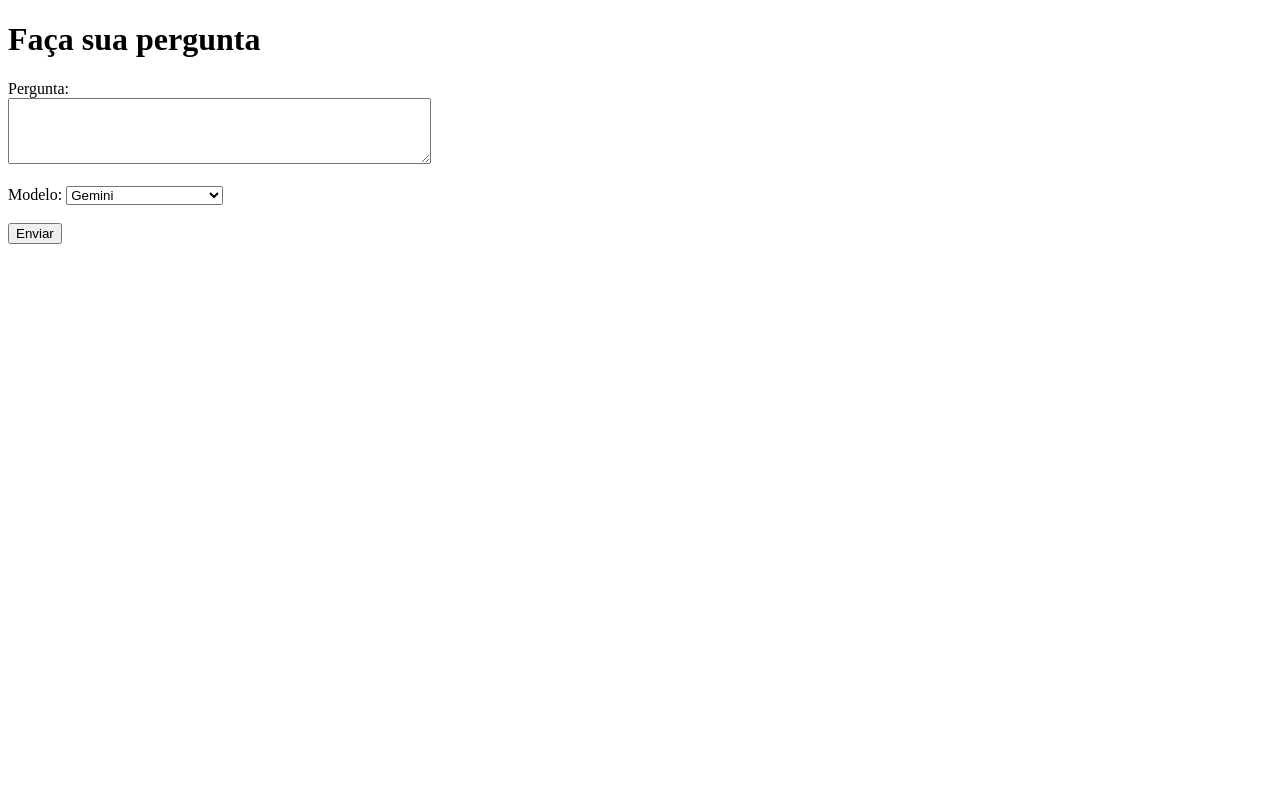
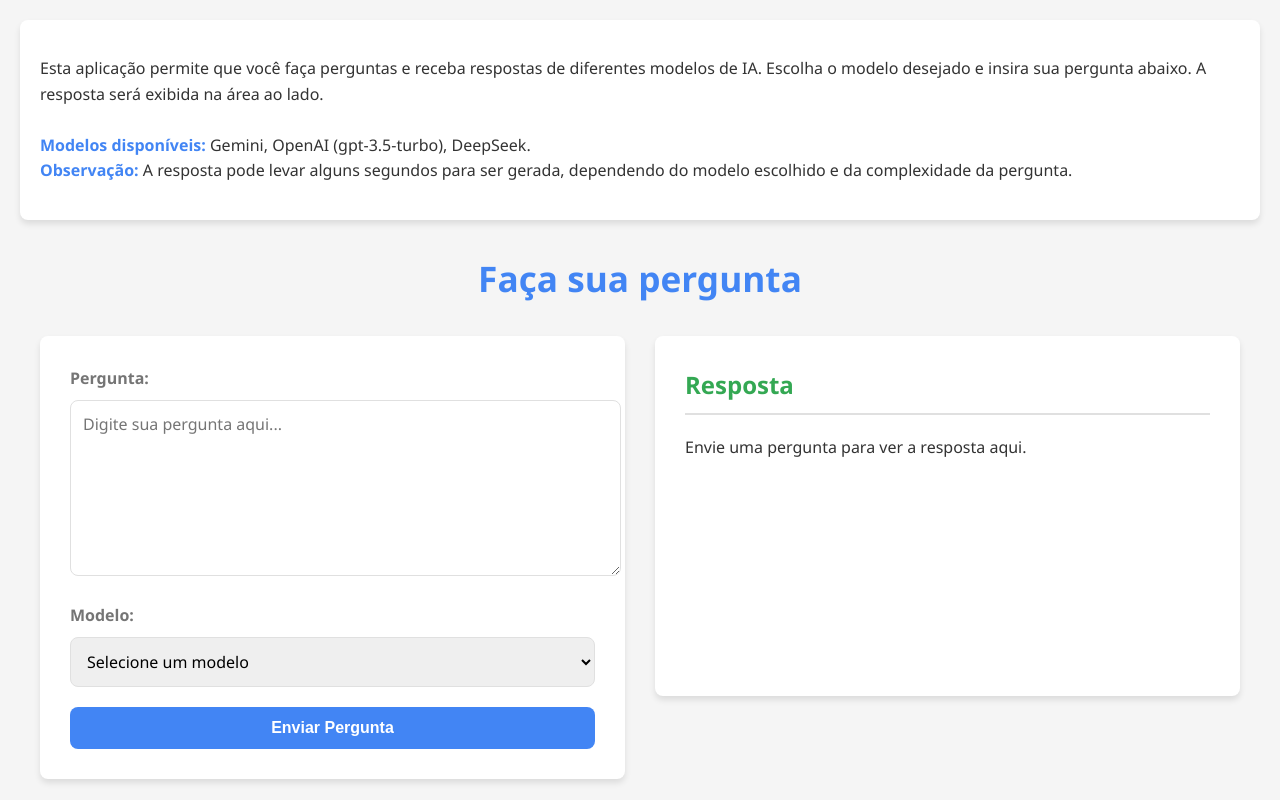
Before and after one commit to Antonio-Carlos-Alves-de-Mello/Inteligencia_Artificial, a Flask app: page / in a window 1280 px wide. Run offline with Flask 3, Linux system fonts and the light colour scheme.

Commit message:
Alteração HTML

```diff
--- a/templates/index.html
+++ b/templates/index.html
@@ -2,28 +2,209 @@
 <html lang="pt-BR">
 <head>
     <meta charset="UTF-8">
+    <meta name="viewport" content="width=device-width, initial-scale=1.0">
     <title>Fazer Pergunta</title>
+    <style>
+        :root {
+            --primary-color: #4285f4;
+            --secondary-color: #34a853;
+            --accent-color: #ea4335;
+            --text-color: #333;
+            --light-gray: #f5f5f5;
+            --medium-gray: #e0e0e0;
+            --dark-gray: #757575;
+            --white: #ffffff;
+            --box-shadow: 0 4px 6px rgba(0, 0, 0, 0.1);
+            --border-radius: 8px;
+        }
+
+        body {
+            font-family: 'Segoe UI', Tahoma, Geneva, Verdana, sans-serif;
+            line-height: 1.6;
+            color: var(--text-color);
+            background-color: var(--light-gray);
+            margin: 0;
+            padding: 20px;
+        }
+
+        .container {
+            display: flex;
+            gap: 30px;
+            max-width: 1200px;
+            margin: 0 auto;
+        }
+
+        .column {
+            flex: 1;
+            min-width: 0;
+        }
+
+        h1 {
+            color: var(--primary-color);
+            text-align: center;
+            margin-bottom: 30px;
+            font-size: 2.2rem;
+        }
+
+        h2 {
+            color: var(--secondary-color);
+            margin-top: 0;
+            border-bottom: 2px solid var(--medium-gray);
+            padding-bottom: 8px;
+        }
+
+        .intro {
+            background-color: var(--white);
+            padding: 20px;
+            border-radius: var(--border-radius);
+            box-shadow: var(--box-shadow);
+            margin-bottom: 30px;
+            grid-column: 1 / -1;
+        }
+
+        strong {
+            color: var(--primary-color);
+        }
+
+        .form-container {
+            background-color: var(--white);
+            padding: 30px;
+            border-radius: var(--border-radius);
+            box-shadow: var(--box-shadow);
+            height: fit-content;
+            position: sticky;
+            top: 20px;
+        }
+
+        .response-container {
+            background-color: var(--white);
+            padding: 30px;
+            border-radius: var(--border-radius);
+            box-shadow: var(--box-shadow);
+            min-height: 300px;
+        }
+
+        label {
+            display: block;
+            margin-bottom: 8px;
+            font-weight: 600;
+            color: var(--dark-gray);
+        }
+
+        textarea, select {
+            width: 100%;
+            padding: 12px;
+            border: 1px solid var(--medium-gray);
+            border-radius: var(--border-radius);
+            font-family: inherit;
+            font-size: 1rem;
+            margin-bottom: 20px;
+            transition: border-color 0.3s, box-shadow 0.3s;
+        }
+
+        textarea {
+            min-height: 150px;
+            resize: vertical;
+        }
+
+        textarea:focus, select:focus {
+            outline: none;
+            border-color: var(--primary-color);
+            box-shadow: 0 0 0 2px rgba(66, 133, 244, 0.2);
+        }
+
+        button {
+            background-color: var(--primary-color);
+            color: var(--white);
+            border: none;
+            padding: 12px 24px;
+            font-size: 1rem;
+            font-weight: 600;
+            border-radius: var(--border-radius);
+            cursor: pointer;
+            transition: background-color 0.3s, transform 0.2s;
+            width: 100%;
+        }
+
+        button:hover {
+            background-color: #3367d6;
+            transform: translateY(-2px);
+        }
+
+        button:active {
+            transform: translateY(0);
+        }
+
+        #resposta {
+            line-height: 1.7;
+            margin-top: 20px;
+        }
+
+        @media (max-width: 768px) {
+            .container {
+                flex-direction: column;
+            }
+
+            .form-container {
+                position: static;
+            }
+
+            h1 {
+                font-size: 1.8rem;
+            }
+
+            .intro, .form-container, .response-container {
+                padding: 20px;
+            }
+        }
+    </style>
 </head>
 <body>
+    <div class="intro">
+        <p>
+            Esta aplicação permite que você faça perguntas e receba respostas de diferentes modelos de IA.
+            Escolha o modelo desejado e insira sua pergunta abaixo.
+            A resposta será exibida na área ao lado.
+            <br><br>
+            <strong>Modelos disponíveis:</strong> Gemini, OpenAI (gpt-3.5-turbo), DeepSeek.
+            <br>
+            <strong>Observação:</strong> A resposta pode levar alguns segundos para ser gerada, dependendo do modelo
+            escolhido e da complexidade da pergunta.
+        </p>
+    </div>
+
     <h1>Faça sua pergunta</h1>
+
+    <div class="container">
+        <div class="column">
+            <div class="form-container">
                 <form method="post">
-        <label for="pergunta">Pergunta:</label><br>
-        <textarea name="pergunta" id="pergunta" rows="4" cols="50" required></textarea><br><br>
+                    <label for="pergunta">Pergunta:</label>
+                    <textarea name="pergunta" id="pergunta" rows="4" required placeholder="Digite sua pergunta aqui..."></textarea>
 
                     <label for="modelo">Modelo:</label>
                     <select name="modelo" id="modelo" required>
+                        <option value="" disabled selected>Selecione um modelo</option>
                         <option value="gemini-pro">Gemini</option>
                         <option value="gpt-3.5-turbo">OpenAI (gpt-3.5-turbo)</option>
                         <option value="deepseek-chat">DeepSeek</option>
+                    </select>
 
-        </select><br><br>
+                    <button type="submit">Enviar Pergunta</button>
+                </form>
+            </div>
+        </div>
 
-        <button type="submit">Enviar</button>
-    </form>
-
+        <div class="column">
+            <div class="response-container">
+                <h2>Resposta</h2>
                 {% if resposta %}
-        <h2>Resposta:</h2>
-        <div>{{ resposta|safe }}</div>
+                    <div id="resposta">{{ resposta|safe }}</div>
+                {% else %}
+                    <p>Envie uma pergunta para ver a resposta aqui.</p>
                 {% endif %}
+            </div>
+        </div>
+    </div>
 </body>
 </html>
```
Lines whose indentation alone changed are shown as unchanged.
